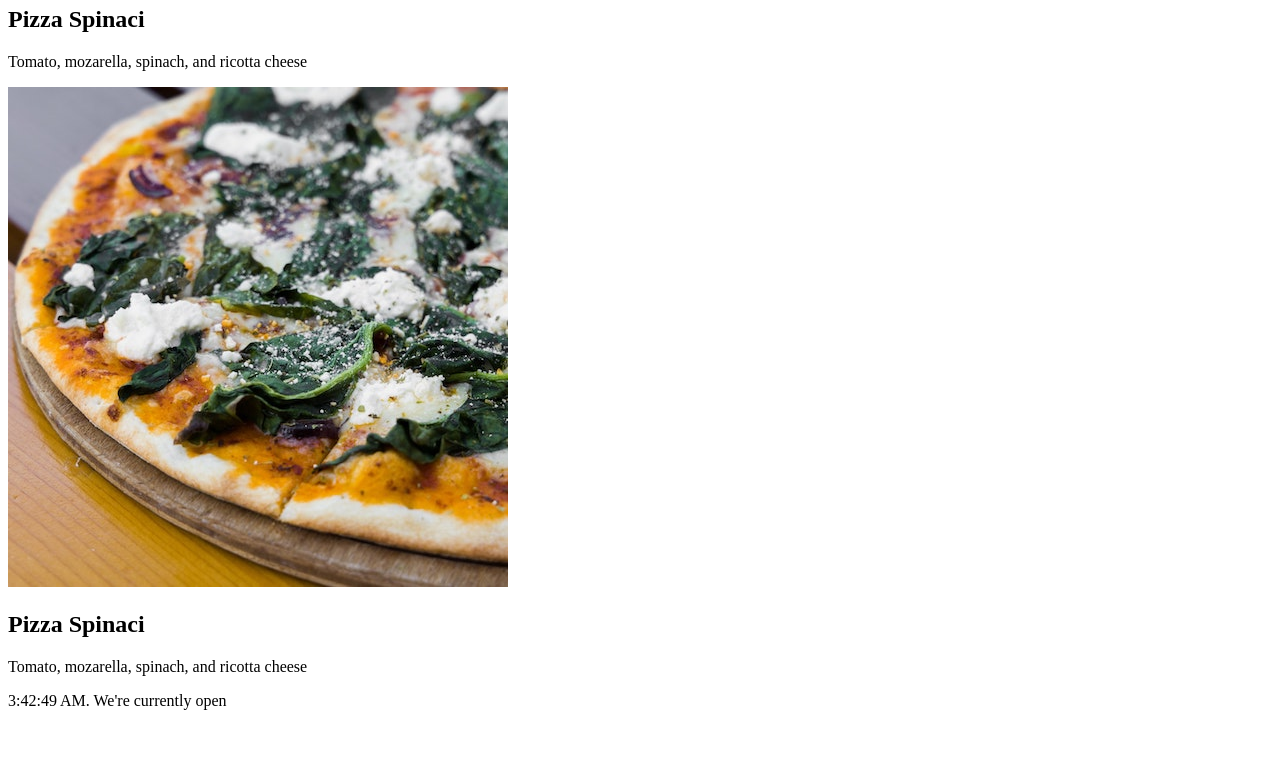
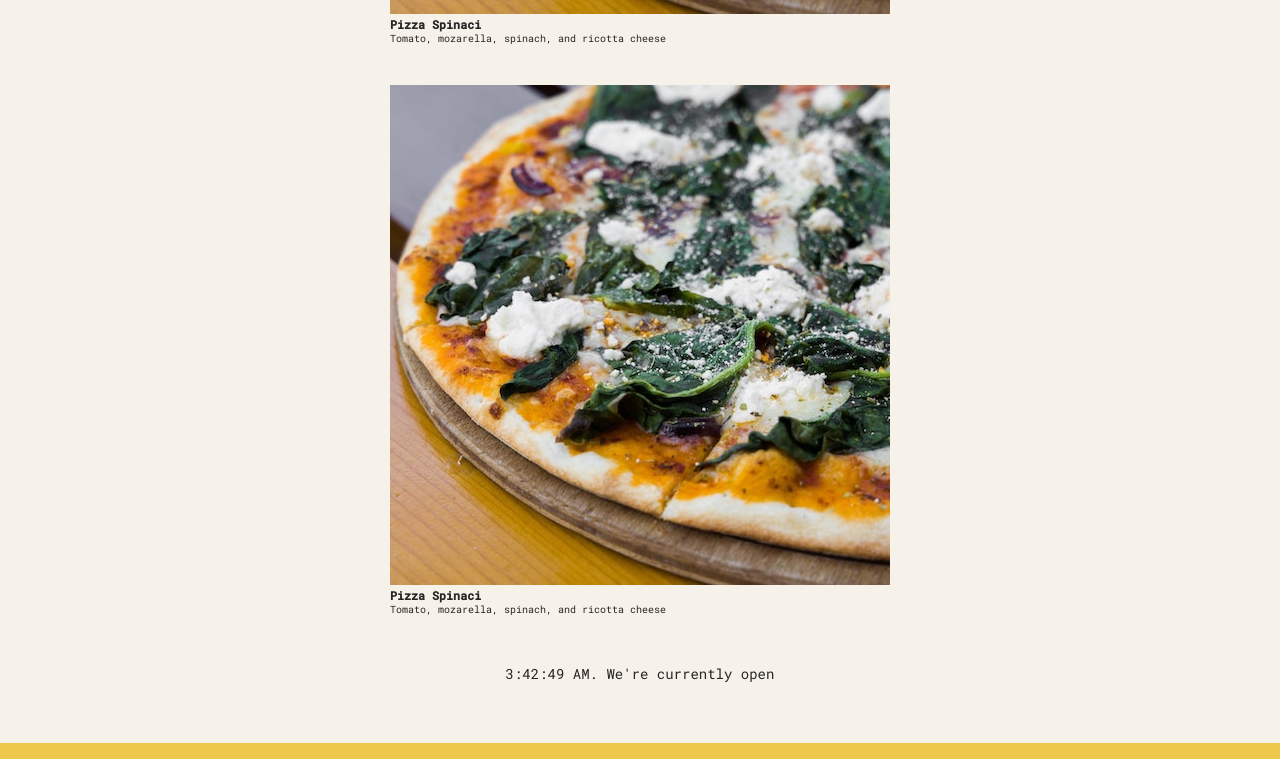
Before and after one commit to azhar35/ultimate-react, a React app in the folder 03-pizza-menu/: page / in a window 1280 px wide. Shown: the part 1872-2631 px from the top of the page. Before the commit the page ends 2590 px from the top, so only its background shows below. Built offline with nearby package versions, Linux system fonts and the light colour scheme.

Commit message:
styling the app

```diff
--- a/03-pizza-menu/src/index.css
+++ b/03-pizza-menu/src/index.css
@@ -1,4 +1,4 @@
-@import url('https://fonts.googleapis.com/css2?family=Roboto+Mono:ital,wght@0,300;0,400;0,500;1,300&display=swap');
+@import url("https://fonts.googleapis.com/css2?family=Roboto+Mono:ital,wght@0,300;0,400;0,500;1,300&display=swap");
 
 * {
   margin: 0;
@@ -11,7 +11,7 @@ html {
 }
 
 body {
-  font-family: 'Roboto Mono', sans-serif;
+  font-family: "Roboto Mono", sans-serif;
   color: #252525;
   font-weight: 400;
   background-color: #f7f2e9;
@@ -55,9 +55,9 @@ body {
 .header h1::before,
 .header h1::after {
   display: block;
-  content: '';
+  content: "";
   height: 3px;
-  width: 12rem;
+  width: 4rem;
   background-color: #edc84b;
   position: absolute;
   top: calc(50% - 1px);
--- a/03-pizza-menu/src/index.js
+++ b/03-pizza-menu/src/index.js
@@ -1,5 +1,6 @@
 import React from "react";
 import ReactDOM from "react-dom/client";
+import "./index.css";
 
 const pizzaData = [
   {
@@ -48,7 +49,7 @@ const pizzaData = [
 
 function App() {
   return (
-    <div>
+    <div className="container">
       <Header />
       <Menu />
       <Footer />
@@ -57,25 +58,41 @@ function App() {
 }
 
 function Header() {
-  return <h1>Fast React Pizza Co.</h1>;
+  //   const style = { color: "red", fontSize: "48px", textTransform: "uppercase" };
+  const style = {};
+  return (
+    <header className="header">
+      <h1 style={style}>Fast React Pizza Co.</h1>
+    </header>
+  );
 }
 
 function Menu() {
   return (
-    <div>
+    <main className="menu">
       <h2>Our menu</h2>
-      <Pizza />;
       <Pizza />
       <Pizza />
       <Pizza />
-    </div>
+      <Pizza />
+    </main>
   );
 }
 
 function Footer() {
   //   return React.createElement("footer", null, "We're currently open!");
+  const hour = new Date().getHours();
+  const openHour = 12;
+  const closeHour = 22;
+  const isOpen = hour >= openHour && hour <= closeHour;
+  console.log(isOpen);
+
+  //   if (hour >= openHour && hour <= closeHour) alert("We're currently open!");
+  //   else alert("Sorry we're closed");
   return (
-    <footer>{new Date().toLocaleTimeString()}. We're currently open</footer>
+    <footer className="footer">
+      {new Date().toLocaleTimeString()}. We're currently open
+    </footer>
   );
 }
 
@@ -83,7 +100,7 @@ function Pizza() {
   return (
     <div>
       <img src="pizzas/spinaci.jpg" alt="Pizza spinaci" />
-      <h2>Pizza Spinaci</h2>{" "}
+      <h3>Pizza Spinaci</h3>{" "}
       <p>Tomato, mozarella, spinach, and ricotta cheese</p>
     </div>
   );
```
